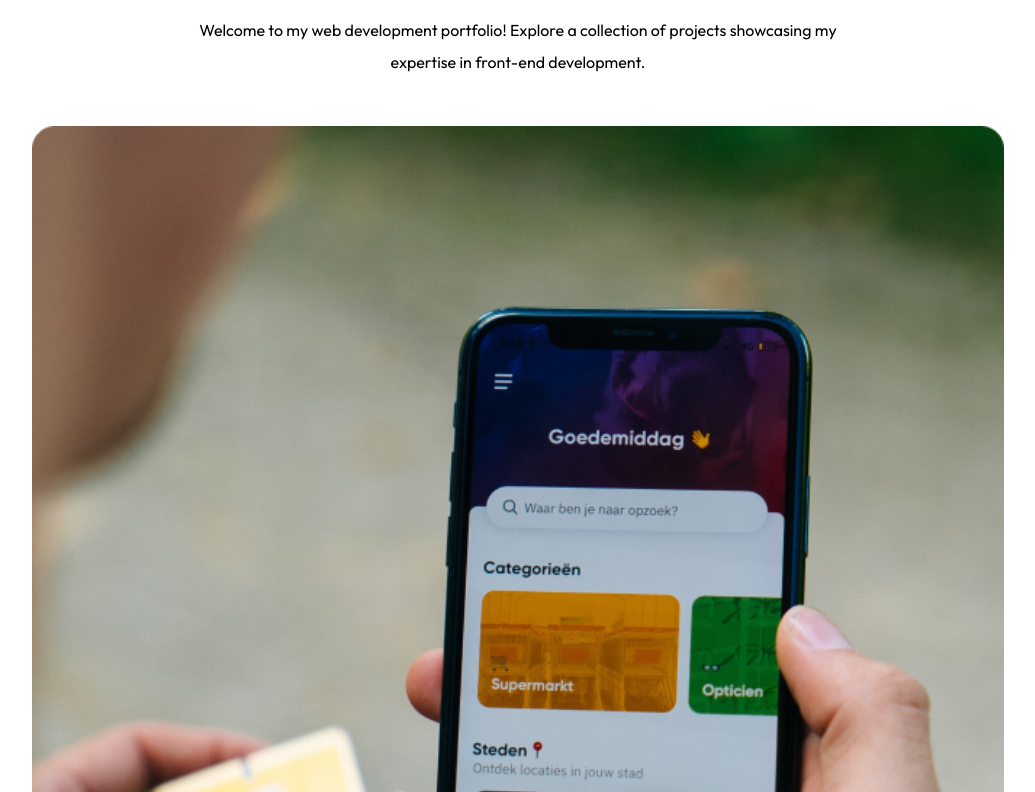
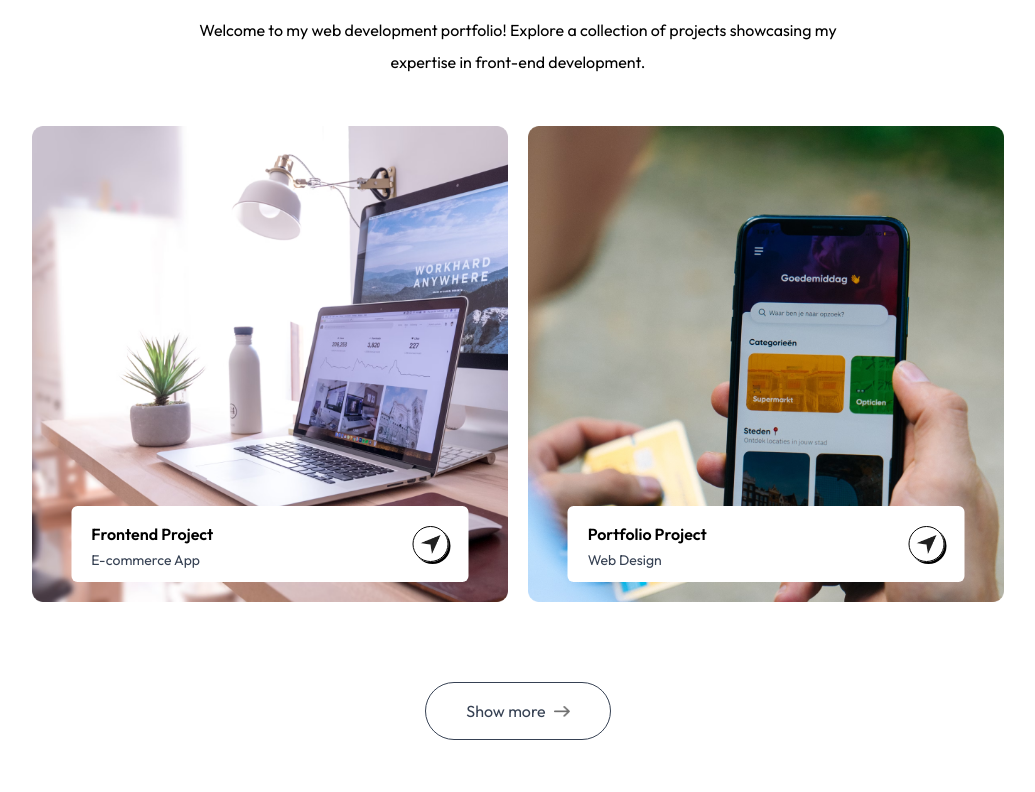
Before and after one commit to navaskm/Portfolio, a Next.js app: page / in a window 1280 px wide. Shown: the part 2448-3240 px from the top of the page, without its empty margins (122-1157 px from the left). Built offline with nearby package versions, Linux system fonts and the light colour scheme; a web font is replaced by a local one.

Commit message:
add portfolio project

```diff
--- a/assets/assets.js
+++ b/assets/assets.js
@@ -90,10 +90,15 @@
 
 export const workData = [
     {
-        title: 'Frontend project',
+        title: 'Frontend Project',
+        description: 'E-commerce App',
+        bgImage: '/work-3.png',
+        link:'e-commerce-app-henna-nu.vercel.app'
+    },{
+        title: 'Portfolio Project',
         description: 'Web Design',
         bgImage: '/work-1.png',
-        link:'e-commerce-app-henna-nu.vercel.app'
+        link:'anshin-ten.vercel.app'
     }
 ]
 
```
